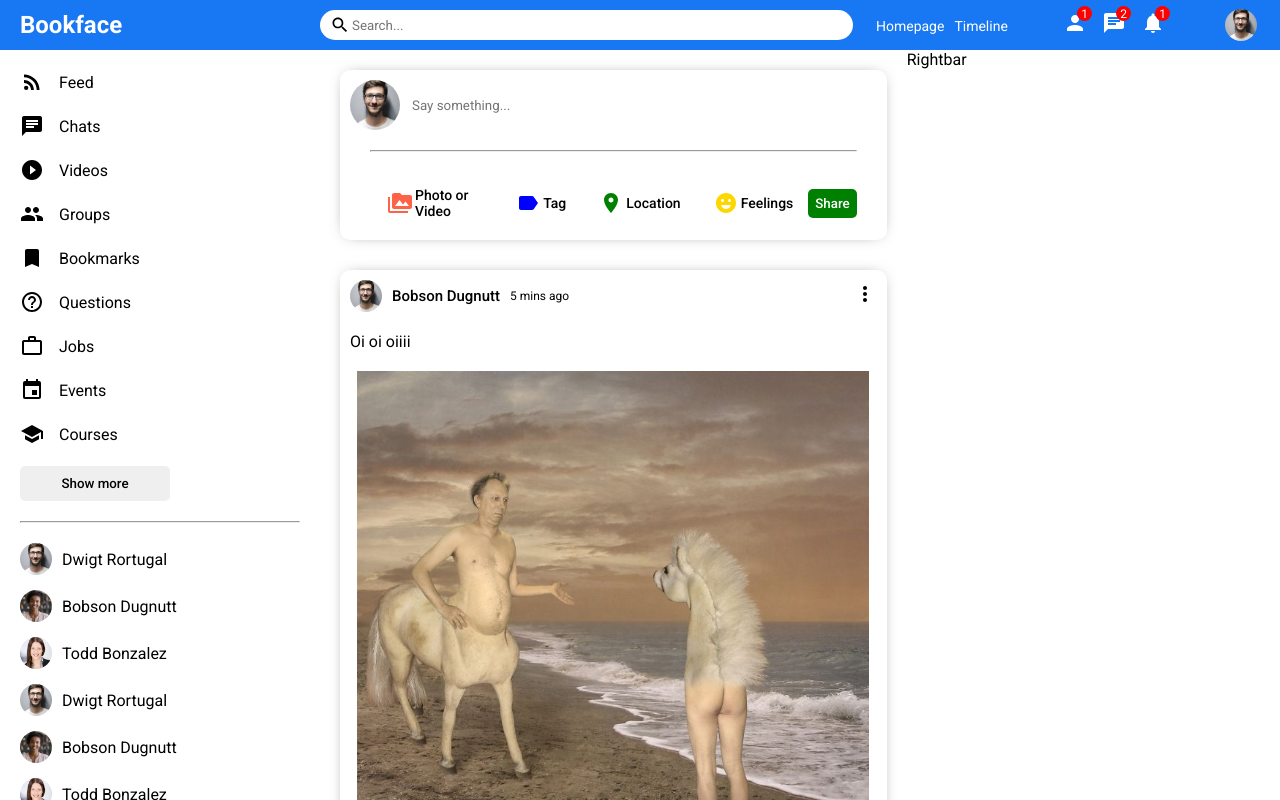
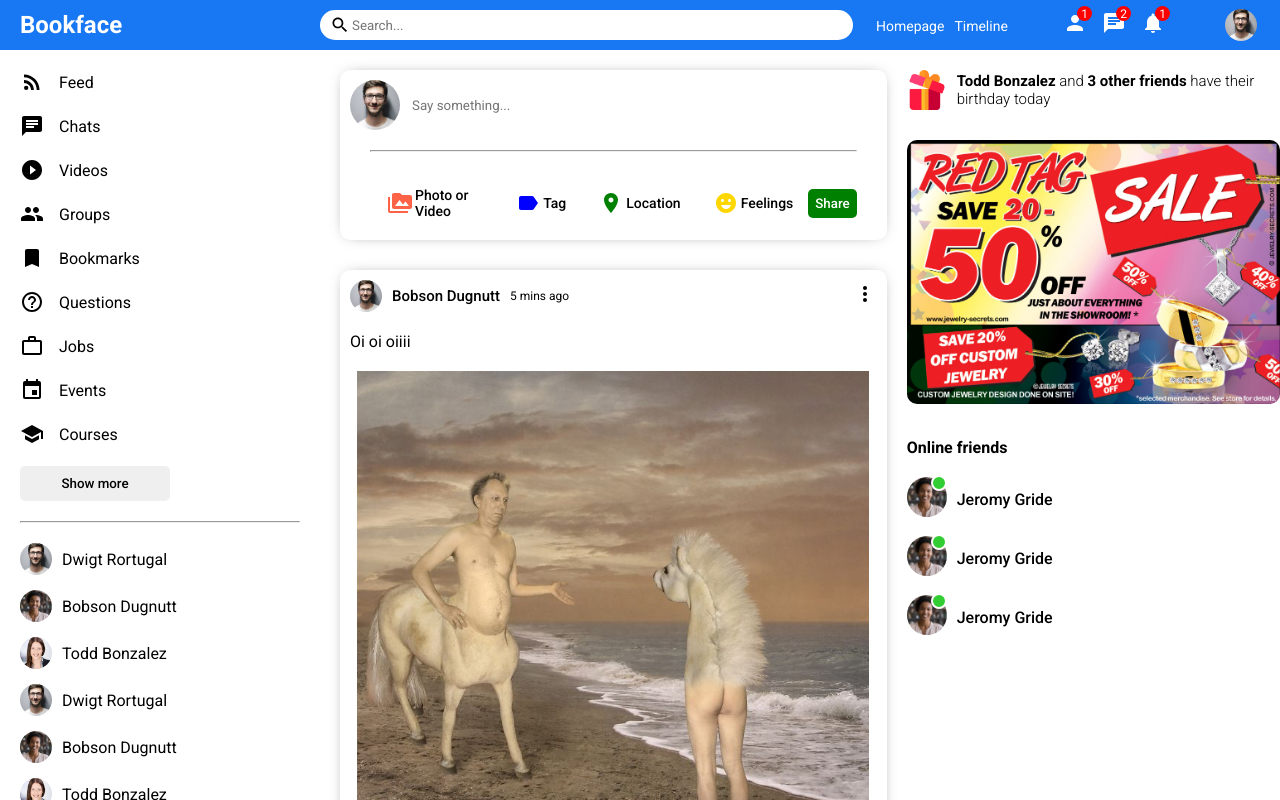
Before and after one commit to jonnyabrams/bookface-1st-attempt, a React (Create React App) app in the folder client/: page / in a window 1280 px wide. Shown: the top 800 px of the page. Built offline with nearby package versions, Linux system fonts and the light colour scheme.

Commit message:
Design Rightbar

```diff
--- a/client/src/components/rightbar/Rightbar.jsx
+++ b/client/src/components/rightbar/Rightbar.jsx
@@ -2,7 +2,39 @@ import './rightbar.css'
 
 const Rightbar = () => {
   return (
-    <div className='rightbar'>Rightbar</div>
+    <div className='rightbar'>
+      <div className="rightbar-wrapper">
+        <div className="birthday-container">
+          <img className='birthday-image' src="assets/gift.png" alt="" />
+          <span className="birthday-text"><b>Todd Bonzalez</b> and <b>3 other friends</b> have their birthday today</span>
+        </div>
+      </div>
+      <img src="assets/ad.jpeg" alt="" className="rightbar-ad" />
+      <h4 className="rightbar-title">Online friends</h4>
+      <ul className="rightbar-friend-list">
+        <li className="rightbar-friend">
+          <div className="rightbar-profile-image-container">
+            <img src="assets/profile/2.jpeg" alt="" className="rightbar-profile-image" />
+            <span className="rightbar-online"></span>
+          </div>
+          <span className="rightbar-username">Jeromy Gride</span>
+        </li>
+        <li className="rightbar-friend">
+          <div className="rightbar-profile-image-container">
+            <img src="assets/profile/2.jpeg" alt="" className="rightbar-profile-image" />
+            <span className="rightbar-online"></span>
+          </div>
+          <span className="rightbar-username">Jeromy Gride</span>
+        </li>
+        <li className="rightbar-friend">
+          <div className="rightbar-profile-image-container">
+            <img src="assets/profile/2.jpeg" alt="" className="rightbar-profile-image" />
+            <span className="rightbar-online"></span>
+          </div>
+          <span className="rightbar-username">Jeromy Gride</span>
+        </li>
+      </ul>
+    </div>
   )
 }
 
--- a/client/src/components/rightbar/rightbar.css
+++ b/client/src/components/rightbar/rightbar.css
@@ -1,3 +1,72 @@
 .rightbar {
   flex: 3.5;
 }
+
+.rightbar-wrapper {
+  padding: 20px 20px 0 0;
+}
+
+.birthday-container {
+  display: flex;
+  align-items: center;
+}
+
+.birthday-image {
+  width: 40px;
+  height: 40px;
+  margin-right: 10px;
+}
+
+.birthday-text {
+  font-weight: 300;
+  font-size: 15px;
+}
+
+.rightbar-ad {
+  width: 100%;
+  border-radius: 10px;
+  margin: 30px 0;
+}
+
+.rightbar-title {
+  margin-bottom: 20px;
+}
+
+.rightbar-friend-list {
+  padding: 0;
+  margin: 0;
+  list-style: none;
+}
+
+.rightbar-friend {
+  display: flex;
+  align-items: center;
+  margin-bottom: 15px;
+}
+
+.rightbar-profile-image-container {
+  margin-right: 10px;
+  position: relative;
+}
+
+.rightbar-profile-image {
+  width: 40px;
+  height: 40px;
+  border-radius: 50%;
+  object-fit: cover;
+}
+
+.rightbar-online {
+  width: 12px;
+  height: 12px;
+  border-radius: 50%;
+  background-color: limegreen;
+  position: absolute;
+  top: -2px;
+  right: 0;
+  border: 2px solid white;
+}
+
+.rightbar-username {
+  font-weight: 500;
+}
```
Also changed, not shown: client/public/assets/ad.jpeg (added).
